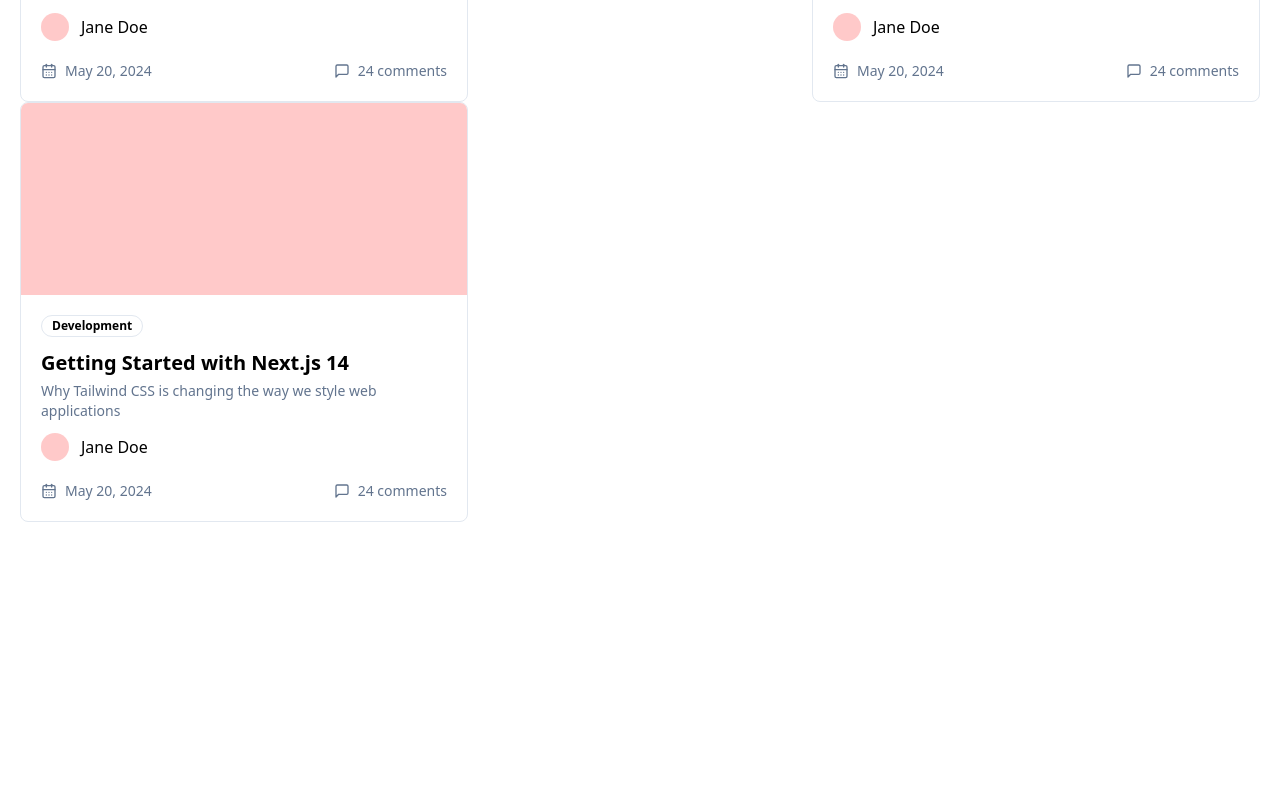
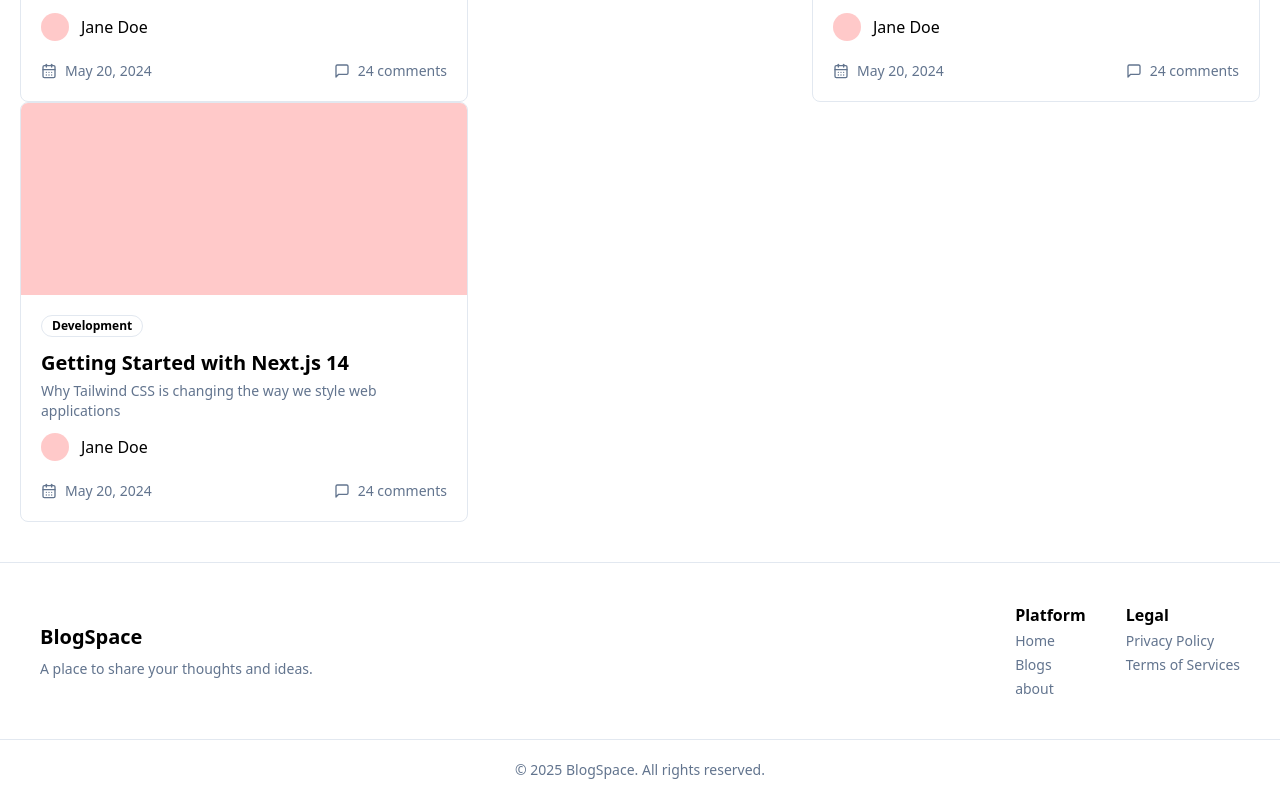
Before and after one commit to davidvchang/BlogSpace, a React (Vite) app in the folder frontend/: page /register in a window 1280 px wide. Shown: the part 1244-2044 px from the top of the page. Before the commit the page ends 1806 px from the top, so only its background shows below. Built offline with nearby package versions, Linux system fonts and the light colour scheme.

Commit message:
Add: Footer and Home design finished

```diff
--- a/frontend/src/App.tsx
+++ b/frontend/src/App.tsx
@@ -1,3 +1,4 @@
+import Footer from "./components/Footer"
 import NavBar from "./components/NavBar"
 import Home from "./pages/Home"
 
@@ -11,6 +12,8 @@ function App() {
         <Home/>
 
       </div>
+
+      <Footer/>
     </main>
   )
 }
--- /dev/null
+++ b/frontend/src/components/Footer.tsx
@@ -0,0 +1,36 @@
+import React from 'react'
+import LinkFooter from './LinkFooter'
+
+const Footer:React.FC = () => {
+  return (
+    <div className='flex flex-col'>
+        <div className='w-full p-10 flex justify-between items-center border-b border-b-slate-200'>
+            <div className='flex flex-col gap-2'>
+                <a href="/" className='text-xl font-bold'>BlogSpace</a>
+                <span className='text-sm text-slate-500'>A place to share your thoughts and ideas.</span>
+            </div>
+
+            <div className='flex gap-10'>
+                <div className='flex flex-col gap-1'>
+                    <span className='font-semibold'>Platform</span>
+                    <LinkFooter link='/' text='Home'/>
+                    <LinkFooter link='/blogs' text='Blogs'/>
+                    <LinkFooter link='/about' text='about'/>
+                </div>
+
+                <div className='flex flex-col gap-1'>
+                    <span className='font-semibold'>Legal</span>
+                    <LinkFooter link='/' text='Privacy Policy'/>
+                    <LinkFooter link='/' text='Terms of Services'/>
+                </div>
+            </div>
+
+        </div>
+
+        <span className='text-center text-sm text-slate-500 py-5'>© 2025 BlogSpace. All rights reserved.</span>
+
+    </div>
+  )
+}
+
+export default Footer
--- /dev/null
+++ b/frontend/src/components/LinkFooter.tsx
@@ -0,0 +1,14 @@
+import React from 'react'
+
+type PropsLinks = {
+    link: string,
+    text: string
+}
+
+const LinkFooter:React.FC<PropsLinks> = ({link, text}) => {
+  return (
+    <a href={link} className='text-sm text-slate-500'>{text}</a>
+  )
+}
+
+export default LinkFooter
--- a/frontend/src/pages/Home.tsx
+++ b/frontend/src/pages/Home.tsx
@@ -1,13 +1,12 @@
 import React from 'react'
 import Category from '../components/Category'
-import { CalendarDays, MessageSquare } from 'lucide-react';
 import PostCard from '../components/PostCard';
 import ProfilePostCard from '../components/ProfilePostCard';
 import InformationBlogCard from '../components/InformationBlogCard';
 
 const Home:React.FC = () => {
   return (
-    <section className='flex flex-col w-full py-10 px-5'>
+    <section className='flex flex-col w-full py-10 px-5 border-b border-b-slate-200'>
       <div className='flex flex-col items-center justify-center gap-5'>
         <h1 className='text-6xl font-bold'>Welcome to BlogSpace</h1>
         <span className='text-xl text-slate-500'>A place to share your thoughts, ideas, and stories with the world.</span>
```
